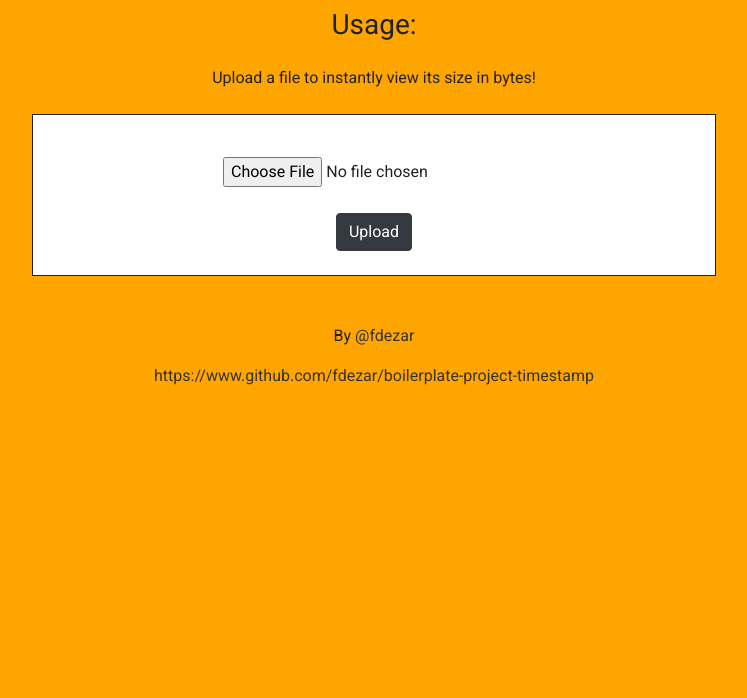
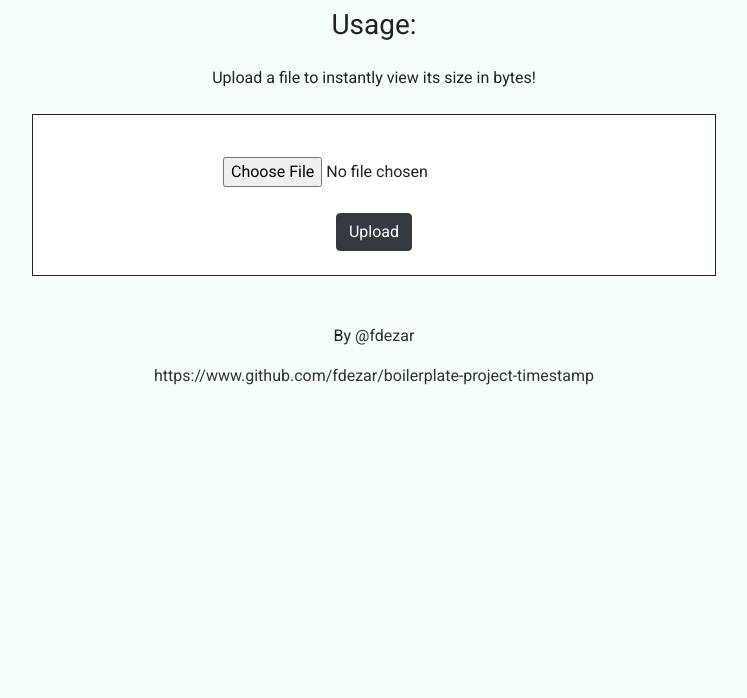
Before and after one commit to fdezar/boilerplate-project-filemetadata, a website: page views/index.html in a window 1280 px wide. Shown: the part 102-800 px from the top of the page, without its empty margins (266-1013 px from the left). Drawn offline with nearby package versions, Linux system fonts and the light colour scheme; files that its build step writes are made by us from their sources.

Commit message:
background color changed

```diff
--- a/public/style.css
+++ b/public/style.css
@@ -2,7 +2,7 @@ body {
   font-family: 'Roboto', sans-serif;
   font-size: 16px;
   color: #222;
-  background-color: orange;
+  background-color: mintcream;
   text-align: center;
 }
 
```
